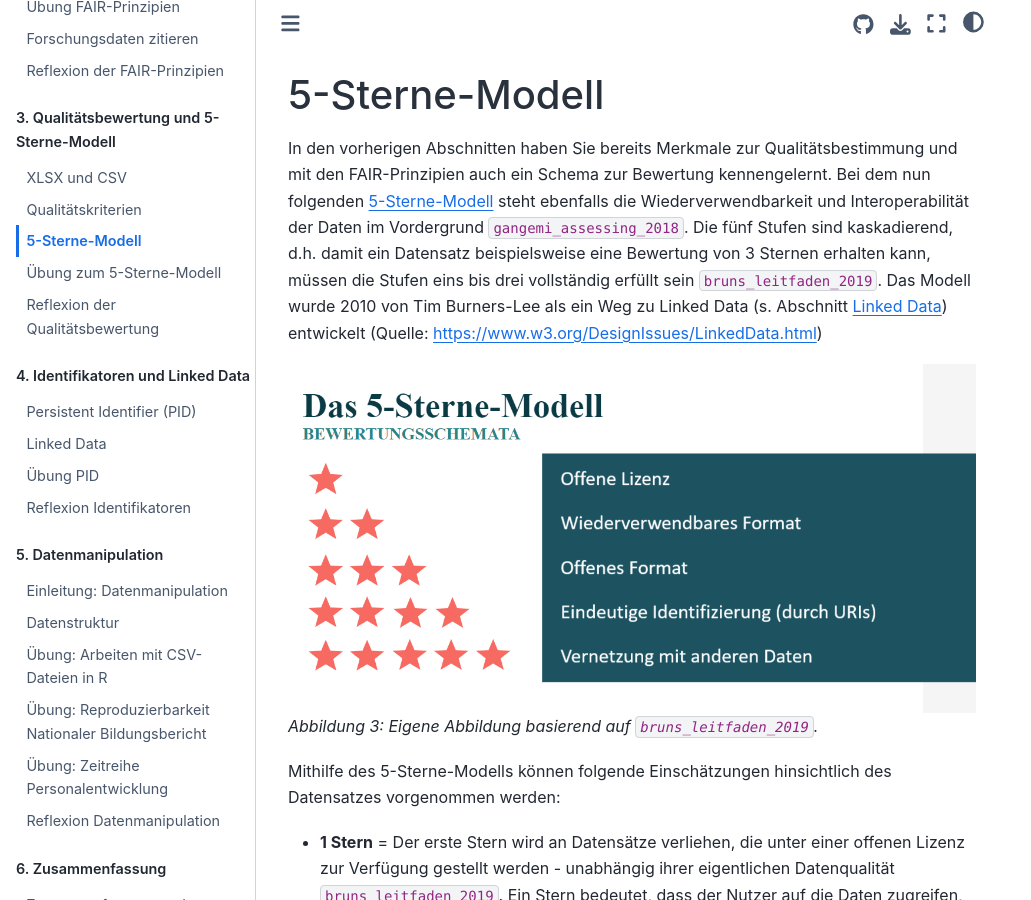
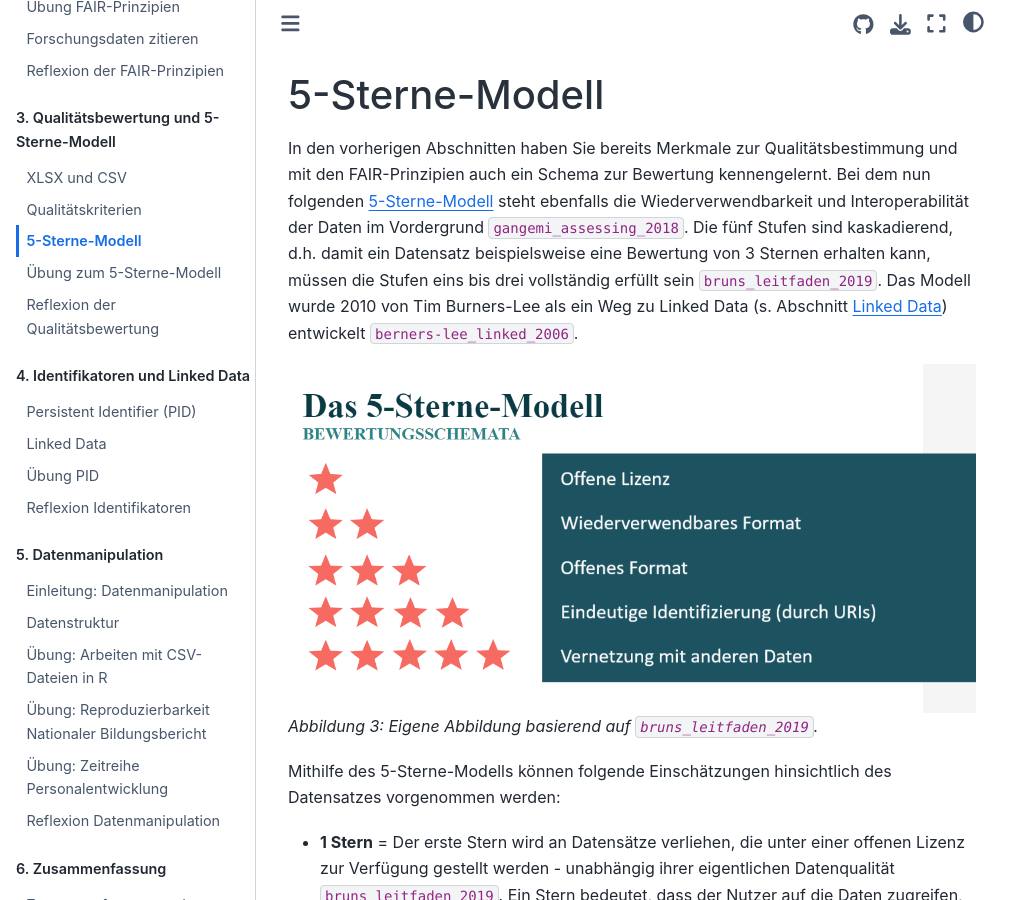
Before and after one commit to quadriga-dk/Tabelle-Fallstudie-1, a Jupyter Book: the page built from Markdown/12_5-Sterne.md, in a window 1280 px wide and 900 px high. Shown: the whole window, without its empty margins (0-1031 px from the left). Built offline with Jupyter Book 1.0.4 settings and Sphinx 7.4.7 and the Sphinx Book theme 1.1.4, drawn with Linux system fonts in a browser that asks for light colours; cross-references to code outside the pages are shown as plain code.

Commit message:
Update 12_5-Sterne.md

```diff
--- a/Markdown/12_5-Sterne.md
+++ b/Markdown/12_5-Sterne.md
@@ -1,7 +1,7 @@
 # 5-Sterne-Modell
 
 
-In den vorherigen Abschnitten haben Sie bereits Merkmale zur Qualitätsbestimmung und mit den FAIR-Prinzipien auch ein Schema zur Bewertung kennengelernt. Bei dem nun folgenden [5-Sterne-Modell](https://5stardata.info/de/) steht ebenfalls die Wiederverwendbarkeit und Interoperabilität der Daten im Vordergrund {cite}`gangemi_assessing_2018`. Die fünf Stufen sind kaskadierend, d.h. damit ein Datensatz beispielsweise eine Bewertung von 3 Sternen erhalten kann, müssen die Stufen eins bis drei vollständig erfüllt sein {cite}`bruns_leitfaden_2019`. Das Modell wurde 2010 von Tim Burners-Lee als ein Weg zu Linked Data (s. Abschnitt [Linked Data](linked_data)) entwickelt (Quelle: https://www.w3.org/DesignIssues/LinkedData.html)
+In den vorherigen Abschnitten haben Sie bereits Merkmale zur Qualitätsbestimmung und mit den FAIR-Prinzipien auch ein Schema zur Bewertung kennengelernt. Bei dem nun folgenden [5-Sterne-Modell](https://5stardata.info/de/) steht ebenfalls die Wiederverwendbarkeit und Interoperabilität der Daten im Vordergrund {cite}`gangemi_assessing_2018`. Die fünf Stufen sind kaskadierend, d.h. damit ein Datensatz beispielsweise eine Bewertung von 3 Sternen erhalten kann, müssen die Stufen eins bis drei vollständig erfüllt sein {cite}`bruns_leitfaden_2019`. Das Modell wurde 2010 von Tim Burners-Lee als ein Weg zu Linked Data (s. Abschnitt [Linked Data](linked_data)) entwickelt {cite}`berners-lee_linked_2006`.
 
 
 ![](_images/5_star_model.png)
```
